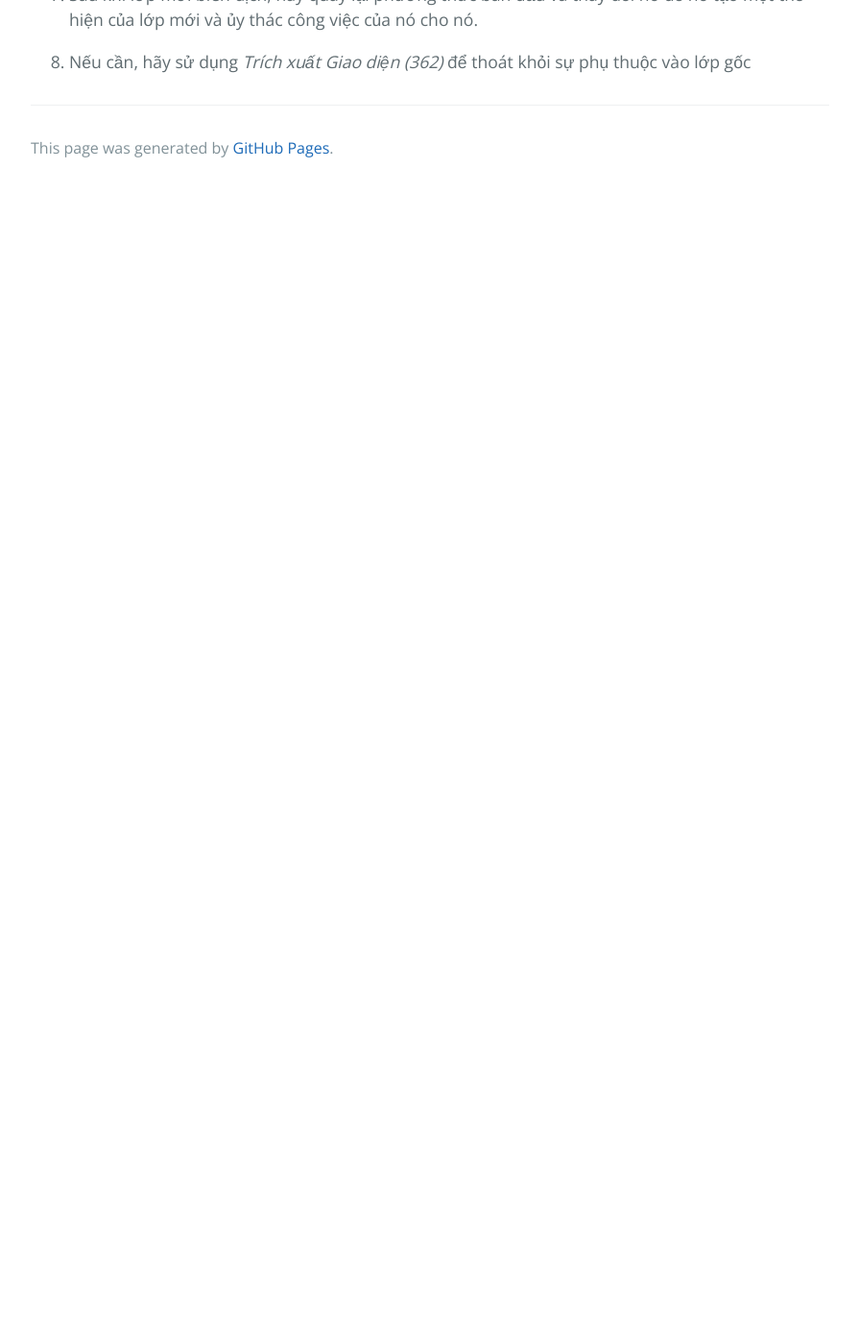
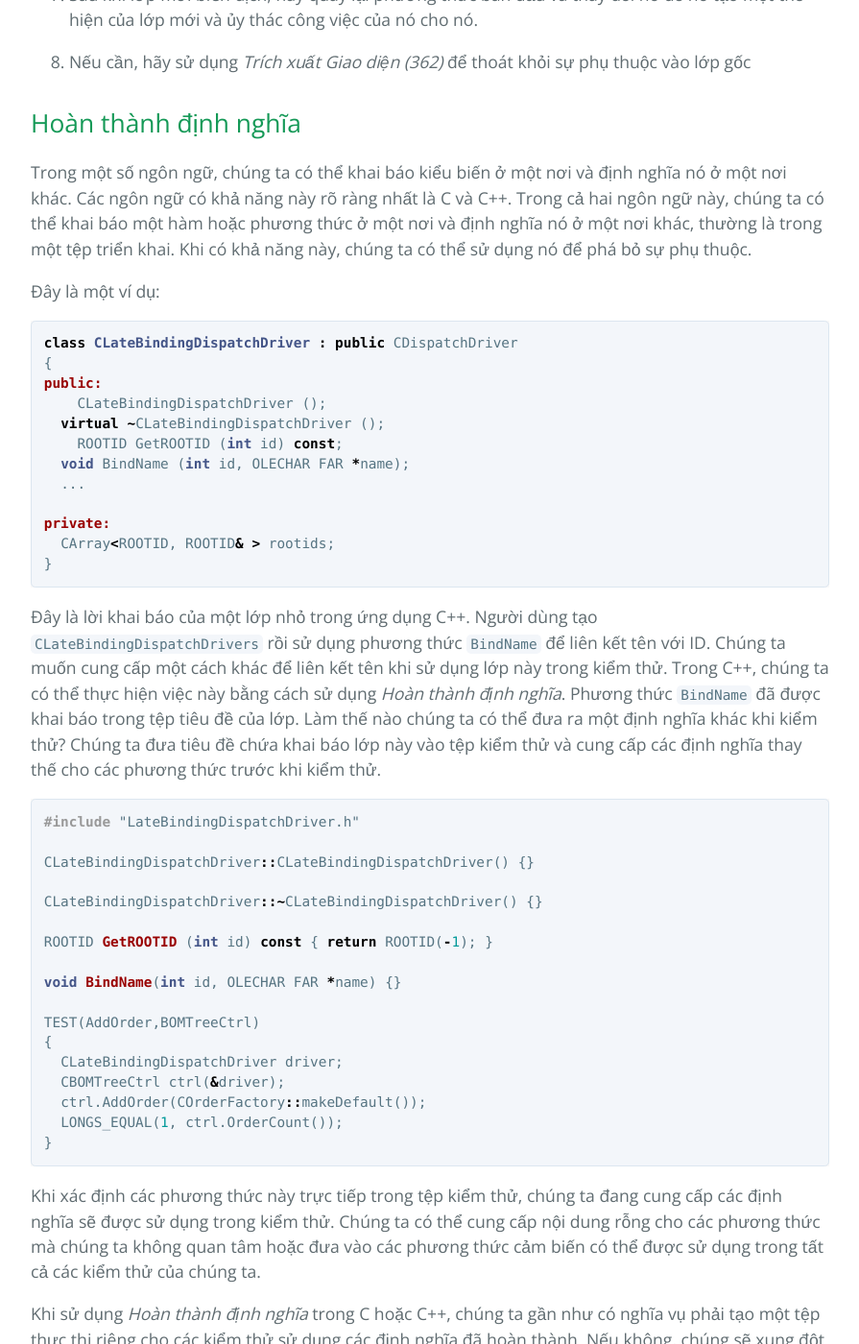
Before and after one commit to HaiBV/haibv.github.io, a Jekyll site: the page built from working-effectively-with-legacy-code/chapter-25-dependency-breaking-techniques.md, in a window 1280 px wide and 1400 px high, scrolled down 10632 px. Shown: the whole window at 96% size, without its empty margins (192-1087 px from the left). Built offline with Jekyll 4.4.1, drawn with Linux system fonts in a browser that asks for light colours; our own code applies the rules of GitHub Pages for plain Markdown files; before the commit the page ends 10830 px from its top, so only the background shows below that; some of the changed text lies outside the part shown.

Commit message:
Book - Working Efectively with Legacy Code - P3 - C25

````diff
--- a/working-effectively-with-legacy-code/chapter-25-dependency-breaking-techniques.md
+++ b/working-effectively-with-legacy-code/chapter-25-dependency-breaking-techniques.md
@@ -97,7 +97,7 @@ Nếu chúng ta chuyển sang sử dụng `ParameterSource` trong ví dụ này,
 
 > Tham số thích ứng là một trường hợp trong đó chúng ta không _Bảo toàn chữ ký (312)_. Hãy sử dụng cẩn thận.
 
-Tham số thích ứng có thể gặp rủi ro nếu giao diện đơn giản hóa mà bạn đang tạo cho lớp của tham số quá khác với giao diện hiện tại của tham số. Nếu không cẩn thận khi thực hiện những thay đổi đó, chúng ta có thể gây ra những lỗi nhỏ. Như mọi khi, hãy nhớ rằng mục tiêu là phá vỡ các phần phụ thuộc đủ tốt để thực hiện các kiểm thử. Bạn nên thiên về việc thực hiện những thay đổi mà bạn cảm thấy tự tin hơn là những thay đổi mang lại cho bạn cấu trúc tốt nhất. Những điều đó có thể đến sau khi bạn đã có kiểm thử. Ví dụ: trong trường hợp này, chúng tôi có thể muốn thay đổi `ParameterSource` để các lời gọi của nó không phải kiểm thử null khi họ gọi các phương thức của nó (xem _Mẫu đối tượng Null (112)_ để biết chi tiết).
+Tham số thích ứng có thể gặp rủi ro nếu giao diện đơn giản hóa mà bạn đang tạo cho lớp của tham số quá khác với giao diện hiện tại của tham số. Nếu không cẩn thận khi thực hiện những thay đổi đó, chúng ta có thể gây ra những lỗi nhỏ. Như mọi khi, hãy nhớ rằng mục tiêu là phá vỡ các phần phụ thuộc đủ tốt để thực hiện các kiểm thử. Bạn nên thiên về việc thực hiện những thay đổi mà bạn cảm thấy tự tin hơn là những thay đổi mang lại cho bạn cấu trúc tốt nhất. Những điều đó có thể đến sau khi bạn đã có kiểm thử. Ví dụ: trong trường hợp này, chúng ta có thể muốn thay đổi `ParameterSource` để các lời gọi của nó không phải kiểm thử null khi họ gọi các phương thức của nó (xem _Mẫu đối tượng Null (112)_ để biết chi tiết).
 
 > An toàn là trên hết. Sau khi thực hiện các kiểm thử, bạn có thể thực hiện các thay đổi mang tính xâm lấn một cách tự tin hơn nhiều.
 
@@ -226,7 +226,7 @@ void GDIBrush::draw(vector<point>& renderingRoots, ColorMatrix &colors, vector<p
 }
 ```
 
-Bây giờ quay lại phần phụ thuộc `GDIBrush`. Nếu không thể khởi tạo `GDIBrush` trong kiểm thử khai thác, chúng ta có thể sử dụng _Trích xuất Giao diện_ để loại bỏ hoàn toàn sự phụ thuộc vào `GDIBrush`. Phần trên _Trích xuát Giao diện (362)_ có chi tiết, nhưng tóm tắt lại, chúng tôi tạo một lớp giao diện trống và yêu cầu `GDIBrush` triển khai nó. Trong trường hợp này, chúng ta có thể gọi nó là `PointRenderer` vì `drawPoint` là phương thức trên `GDIBrush` mà chúng ta thực sự cần quyền truy cập trong `Renderer`. Sau đó, chúng ta thay đổi tham chiếu mà `Renderer` giữ từ `GDIBrush` sang `PointRenderer`, biên dịch và để trình biên dịch cho chúng ta biết những phương thức nào phải có trên giao diện. Đây là code cuối cùng thu được:
+Bây giờ quay lại phần phụ thuộc `GDIBrush`. Nếu không thể khởi tạo `GDIBrush` trong kiểm thử khai thác, chúng ta có thể sử dụng _Trích xuất Giao diện_ để loại bỏ hoàn toàn sự phụ thuộc vào `GDIBrush`. Phần trên _Trích xuát Giao diện (362)_ có chi tiết, nhưng tóm tắt lại, chúng ta tạo một lớp giao diện trống và yêu cầu `GDIBrush` triển khai nó. Trong trường hợp này, chúng ta có thể gọi nó là `PointRenderer` vì `drawPoint` là phương thức trên `GDIBrush` mà chúng ta thực sự cần quyền truy cập trong `Renderer`. Sau đó, chúng ta thay đổi tham chiếu mà `Renderer` giữ từ `GDIBrush` sang `PointRenderer`, biên dịch và để trình biên dịch cho chúng ta biết những phương thức nào phải có trên giao diện. Đây là code cuối cùng thu được:
 
 ```cpp
 class PointRenderer
@@ -304,3 +304,68 @@ Bạn có thể sử dụng các bước sau để thực hiện _Phá vỡ đ
 7. Sau khi lớp mới biên dịch, hãy quay lại phương thức ban đầu và thay đổi nó để nó tạo một thể hiện của lớp mới và ủy thác công việc của nó cho nó.
 
 8. Nếu cần, hãy sử dụng _Trích xuất Giao diện (362)_ để thoát khỏi sự phụ thuộc vào lớp gốc
+
+## Hoàn thành định nghĩa
+
+Trong một số ngôn ngữ, chúng ta có thể khai báo kiểu biến ở một nơi và định nghĩa nó ở một nơi khác. Các ngôn ngữ có khả năng này rõ ràng nhất là C và C++. Trong cả hai ngôn ngữ này, chúng ta có thể khai báo một hàm hoặc phương thức ở một nơi và định nghĩa nó ở một nơi khác, thường là trong một tệp triển khai. Khi có khả năng này, chúng ta có thể sử dụng nó để phá bỏ sự phụ thuộc.
+
+Đây là một ví dụ:
+
+```cpp
+class CLateBindingDispatchDriver : public CDispatchDriver
+{
+public:
+    CLateBindingDispatchDriver ();
+  virtual ~CLateBindingDispatchDriver ();
+    ROOTID GetROOTID (int id) const;
+  void BindName (int id, OLECHAR FAR *name);
+  ...
+
+private:
+  CArray<ROOTID, ROOTID& > rootids;
+}
+```
+
+Đây là lời khai báo của một lớp nhỏ trong ứng dụng C++. Người dùng tạo `CLateBindingDispatchDrivers` rồi sử dụng phương thức `BindName` để liên kết tên với ID. Chúng ta muốn cung cấp một cách khác để liên kết tên khi sử dụng lớp này trong kiểm thử. Trong C++, chúng ta có thể thực hiện việc này bằng cách sử dụng _Hoàn thành định nghĩa_. Phương thức `BindName` đã được khai báo trong tệp tiêu đề của lớp. Làm thế nào chúng ta có thể đưa ra một định nghĩa khác khi kiểm thử? Chúng ta đưa tiêu đề chứa khai báo lớp này vào tệp kiểm thử và cung cấp các định nghĩa thay thế cho các phương thức trước khi kiểm thử.
+
+```cpp
+#include "LateBindingDispatchDriver.h"
+
+CLateBindingDispatchDriver::CLateBindingDispatchDriver() {}
+
+CLateBindingDispatchDriver::~CLateBindingDispatchDriver() {}
+
+ROOTID GetROOTID (int id) const { return ROOTID(-1); }
+
+void BindName(int id, OLECHAR FAR *name) {}
+
+TEST(AddOrder,BOMTreeCtrl)
+{
+  CLateBindingDispatchDriver driver;
+  CBOMTreeCtrl ctrl(&driver);
+  ctrl.AddOrder(COrderFactory::makeDefault());
+  LONGS_EQUAL(1, ctrl.OrderCount());
+}
+```
+
+Khi xác định các phương thức này trực tiếp trong tệp kiểm thử, chúng ta đang cung cấp các định nghĩa sẽ được sử dụng trong kiểm thử. Chúng ta có thể cung cấp nội dung rỗng cho các phương thức mà chúng ta không quan tâm hoặc đưa vào các phương thức cảm biến có thể được sử dụng trong tất cả các kiểm thử của chúng ta.
+
+Khi sử dụng _Hoàn thành định nghĩa_ trong C hoặc C++, chúng ta gần như có nghĩa vụ phải tạo một tệp thực thi riêng cho các kiểm thử sử dụng các định nghĩa đã hoàn thành. Nếu không, chúng sẽ xung đột với các định nghĩa thực tại thời điểm liên kết. Một nhược điểm khác là hiện tại chúng ta có hai bộ định nghĩa khác nhau cho các phương thức của một lớp, một trong tệp nguồn kiểm thử và một trong tệp nguồn sản xuất. Đây có thể là một gánh nặng bảo trì lớn. Nó cũng có thể gây nhầm lẫn cho trình gỡ lỗi nếu chúng ta không thiết lập môi trường chính xác. Vì những lý do này, tôi không khuyên bạn nên sử dụng _Hoàn thành định nghĩa_ ngoại trừ trong những tình huống phụ thuộc tồi tệ nhất. Thậm chí sau đó, tôi khuyên bạn nên làm điều đó chỉ để phá bỏ sự phụ thuộc ban đầu.
+
+Sau đó, bạn nên nhanh chóng kiểm thử lớp đó để có thể loại bỏ các định nghĩa trùng lặp.
+
+### Các bước thực hiện
+
+Để sử dụng _Hoàn thành Định nghĩa_ trong C++, hãy làm theo các bước sau:
+
+1. Xác định lớp có định nghĩa mà bạn muốn thay thế.
+
+2. Xác minh rằng các định nghĩa phương thức nằm trong tệp nguồn chứ không phải trong tiêu đề.
+
+3. Include tiêu đề trong tệp nguồn kiểm thử của lớp bạn đang kiểm thử.
+
+4. Xác minh rằng các tệp nguồn của lớp không phải là một phần của bản dựng.
+
+5. Xây dựng để tìm các phương thức còn thiếu.
+
+6. Thêm định nghĩa phương thức vào tệp nguồn kiểm thử cho đến khi bạn có bản dựng hoàn chỉnh.
````
